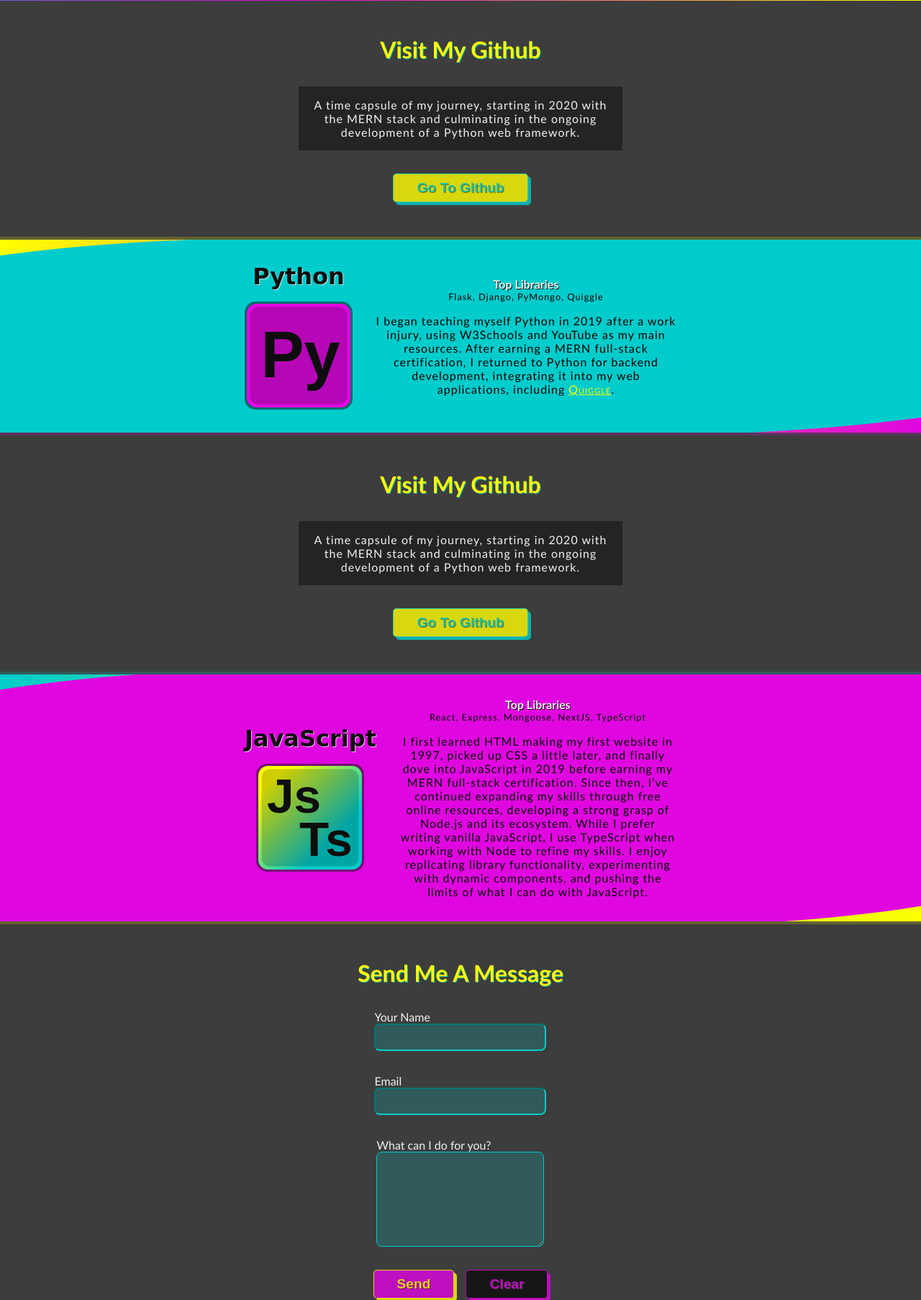
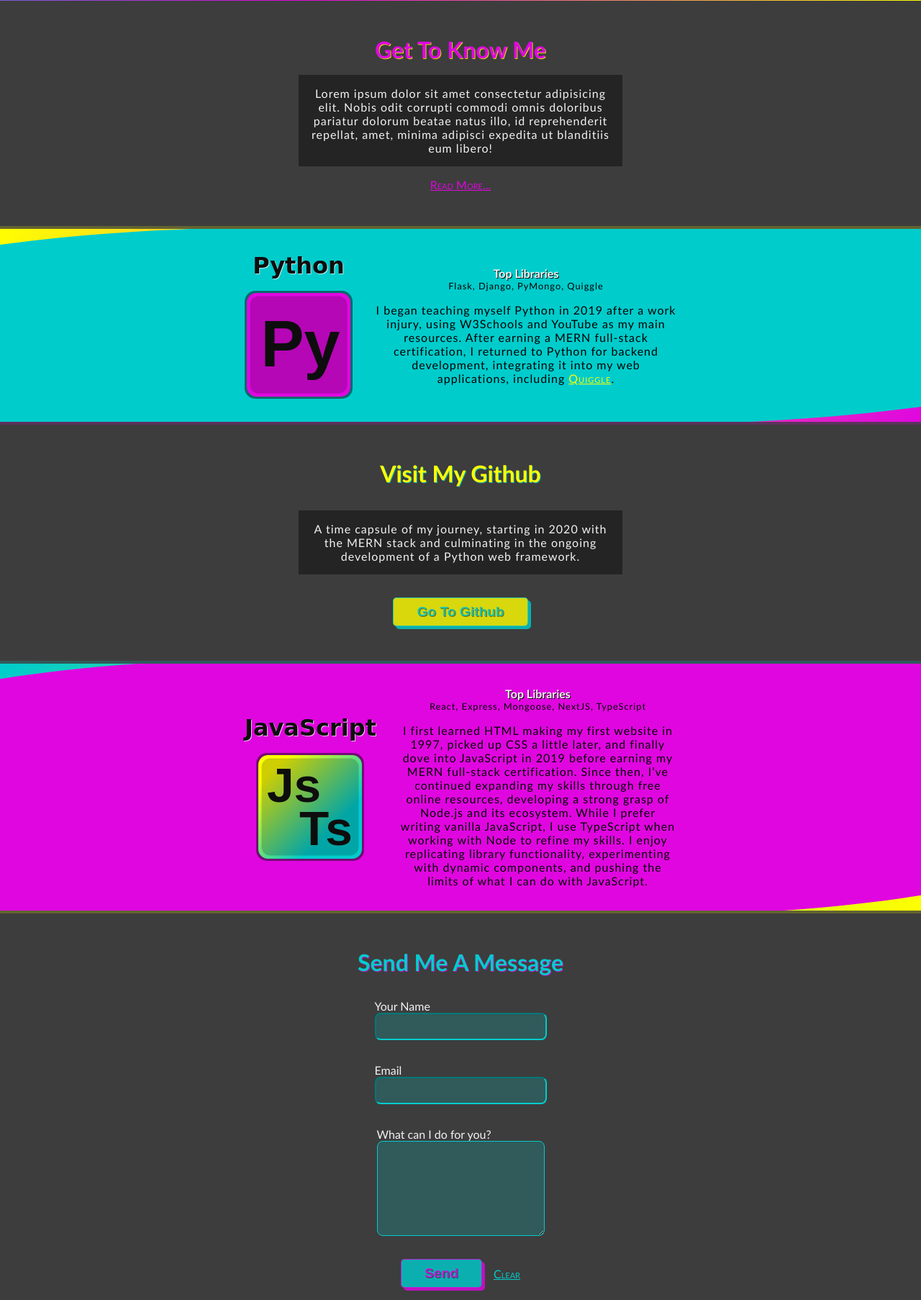
Before and after one commit to jake-the-cake/whoami, a Flask app: page / in a window 1280 px wide. Shown: the part 554-2360 px from the top of the page at 72% size. Run offline with Flask 3, Linux system fonts and the light colour scheme; parts of the project's set-up code (start-up, migrations or seed data) failed here and were passed over.

Commit message:
no-btn class

```diff
--- a/app/static/styles.css
+++ b/app/static/styles.css
@@ -132,9 +132,9 @@ footer {
 .link-magenta,
 .link-yellow {
 	--color: var(--light);
-	text-decoration: underline;
-	font-variant: small-caps;
-	color: var(--color);
+	text-decoration: underline !important;
+	font-variant: small-caps !important;
+	color: var(--color) !important;
 	transition: .2s color;
 	cursor: pointer;
 }
@@ -144,7 +144,7 @@ footer {
 }
 
 .link-teal:hover {
-	--color: var(--teal-dim);
+	--color: var(--teal-dim) !important;
 }
 
 .link-magenta {
@@ -152,7 +152,7 @@ footer {
 }
 
 .link-magenta:hover {
-	--color: var(--magenta-dim);
+	--color: var(--magenta-dim) !important;
 }
 
 .link-yellow {
@@ -160,7 +160,7 @@ footer {
 }
 
 .link-yellow:hover {
-	--color: var(--yellow-dim);
+	--color: var(--yellow-dim !important);
 }
 
 .link-dark {
@@ -168,7 +168,7 @@ footer {
 }
 
 .link-dark:hover {
-	--color: var(--dark-dim);
+	--color: var(--dark-dim) !important;
 }
 
 .link-light {
@@ -176,7 +176,7 @@ footer {
 }
 
 .link-light:hover {
-	--color: var(--light-dim);
+	--color: var(--light-dim) !important;
 }
 .max-width {
 	width: 75%;
@@ -508,6 +508,11 @@ h3.yellow {
 	 flex-wrap: wrap;
 }
 
+.no-btn {
+	all: unset;
+	cursor: pointer;
+}
+
 @media screen and (max-width: 500px) {
 	.flip {
 		flex-direction: column;
--- /dev/null
+++ b/app/templates/components/about-preview.html
@@ -0,0 +1,7 @@
+<div class="space column center max-width row-10">
+	<h3 class="magenta">Get To Know Me</h3>
+	<p>
+		Lorem ipsum dolor sit amet consectetur adipisicing elit. Nobis odit corrupti commodi omnis doloribus pariatur dolorum beatae natus illo, id reprehenderit repellat, amet, minima adipisci expedita ut blanditiis eum libero!
+	</p>
+	<a href="/about" class="link-magenta">Read More...</a>
+</div>
--- a/app/templates/forms/contact.html
+++ b/app/templates/forms/contact.html
@@ -1,5 +1,5 @@
 <div class="space row-20 column acenter max-width" id="contact-form">
-	<h3 class="yellow">Send Me A Message</h3>
+	<h3 class="teal">Send Me A Message</h3>
 	{% with messages = get_flashed_messages() %}
 		{% if messages|length > 0 %}
 			{% for m in messages %}
@@ -28,8 +28,8 @@
 				{{ form.message(rows="6") }}
 			</div>
 			<div class="row-10 jcenter">
-				{{ form.submit(class='btn-magenta') }}
-				<button class="btn-magenta-outline" id="clear-form-button">Clear</button>
+				{{ form.submit(class='btn-teal') }}
+				<button class="no-btn link-teal" id="clear-form-button">Clear</button>
 			</div>
 		</form>
 		<script>
--- a/app/templates/forms/login.html
+++ b/app/templates/forms/login.html
@@ -8,7 +8,7 @@
     </div>
     <div class="row-10 jcenter">
         {{ login.submit(class='btn-yellow') }}
-        <button id="login-cancel" class="btn-yellow-outline">Cancel</button>
+        <button id="login-cancel" class="no-btn link-yellow">Cancel</button>
     </div>
     <div class="small">No account? <span href="#" class="link-teal">Register Here</span></div>
 </form>
--- a/app/templates/forms/register.html
+++ b/app/templates/forms/register.html
@@ -11,7 +11,7 @@
     </div>
     <div class="row-10 jcenter">
         {{ register.submit(class='btn-magenta') }}
-        <button id="register-cancel" class="btn-magenta-outline">Cancel</button>
+        <button id="register-cancel" class="no-btn link-magenta">Cancel</button>
     </div>
     <div class="small">Have an account? <span href="#" class="link-teal">Login Here</span></div>
 </form>
--- a/app/templates/home.html
+++ b/app/templates/home.html
@@ -21,7 +21,7 @@
 			</a>
 		</div>
 </div>
-{% include 'components/github-promo.html' %}
+{% include 'components/about-preview.html' %}
 <div class='section-teal' id="python">
     <div class="section-content row-20 flip center max-width">
         <div class="row-10 unflip-reverse center">
```
